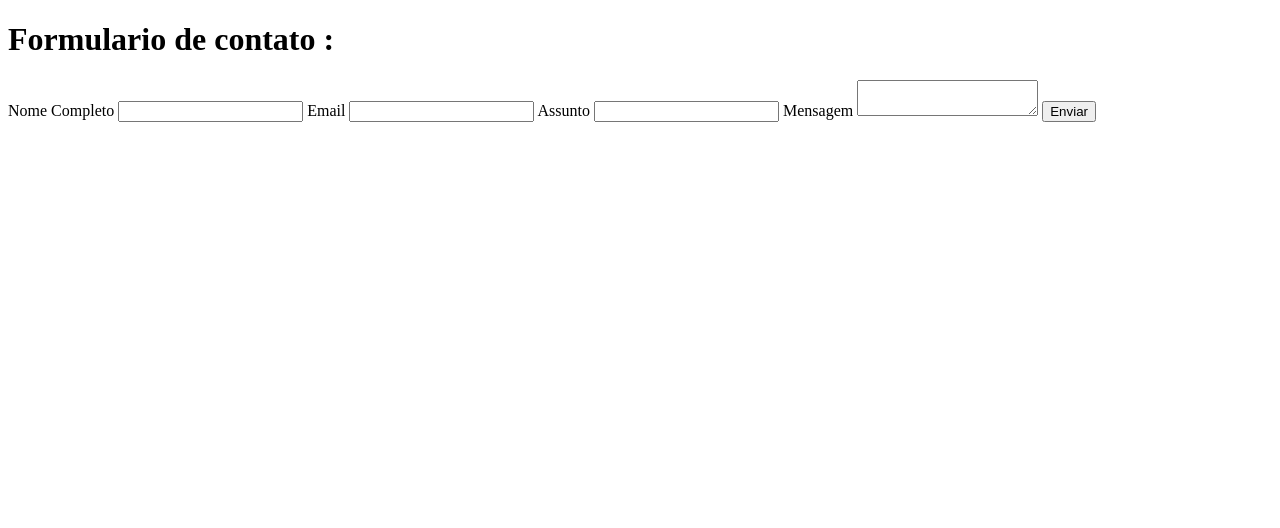
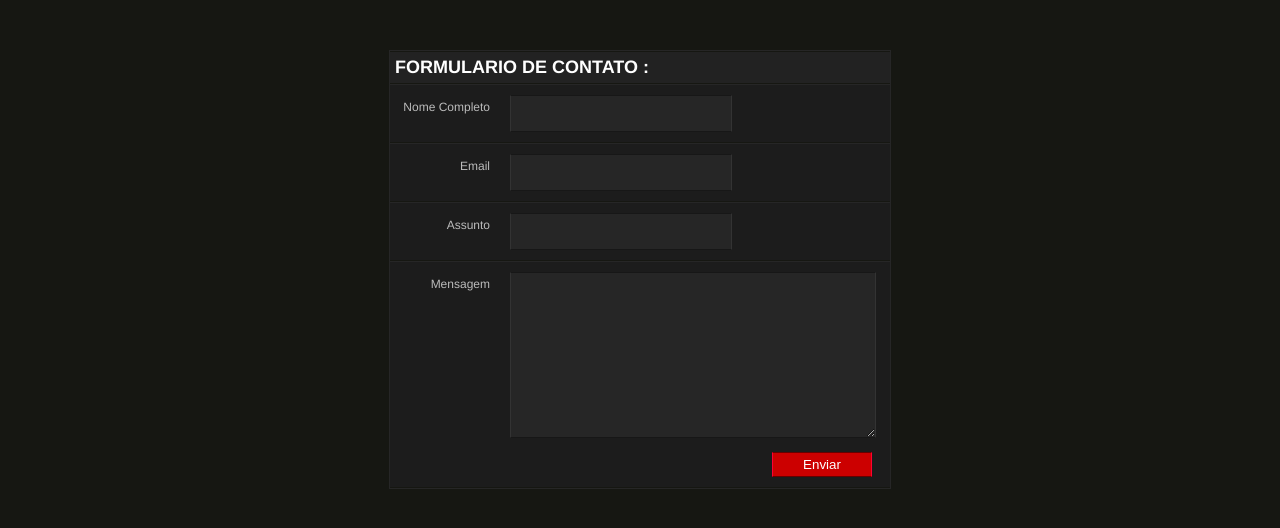
Before and after one commit to SusisJava2021/aprendendo-git, a plain HTML site: page index.html in a window 1280 px wide. Drawn offline with Linux system fonts and the light colour scheme.

Commit message:
Estilizando o html

```diff
--- /dev/null
+++ b/estilo.css
@@ -0,0 +1,79 @@
+*{ margin:0; padding:0;}
+
+body{ font:100% normal Arial, Helvetica, sans-serif; background:#161712;}
+
+form,input,select,textarea{margin:0; padding:0; color:#ffffff;}
+
+div.box {
+    margin:0 auto;
+    width:500px;
+    background:#222222;
+    position:relative;
+    top:50px;
+    border:1px solid #262626;
+}
+
+div.box h1 {
+    color:#ffffff;
+    font-size:18px;
+    text-transform:uppercase;
+    padding:5px 0 5px 5px;
+    border-bottom:1px solid #161712;
+    border-top:1px solid #161712;
+}
+
+div.box label {
+    width:100%;
+    display: block;
+    background:#1C1C1C;
+    border-top:1px solid #262626;
+    border-bottom:1px solid #161712;
+    padding:10px 0 10px 0;
+}
+
+div.box label span {
+    display: block;
+    color:#bbbbbb;
+    font-size:12px;
+    float:left;
+    width:100px;
+    text-align:right;
+    padding:5px 20px 0 0;
+}
+
+div.box .input_text {
+    padding:10px 10px;
+    width:200px;
+    background:#262626;
+    border-bottom: 1px double #171717;
+    border-top: 1px double #171717;
+    border-left:1px double #333333;
+    border-right:1px double #333333;
+}
+
+div.box .message{
+    padding:7px 7px;
+    width:350px;
+    background:#262626;
+    border-bottom: 1px double #171717;
+    border-top: 1px double #171717;
+    border-left:1px double #333333;
+    border-right:1px double #333333;
+    overflow:hidden;
+    height:150px;
+}
+
+div.box .button{
+    margin:0 0 10px 0;
+    padding:4px 7px;
+    background:#CC0000;
+    border:0px;
+    position: relative;
+    top:10px;
+    left:382px;
+    width:100px;
+    border-bottom: 1px double #660000;
+    border-top: 1px double #660000;
+    border-left:1px double #FF0033;
+    border-right:1px double #FF0033;
+}
--- a/index.html
+++ b/index.html
@@ -3,21 +3,22 @@
 <head>
 	    <meta charset="utf-8" />
 	    <title>Formulario Simples</title>
+	    <link rel="stylesheet" href="estilo.css">
 	</head>
     <body>
-<div>
+	    <div class= "box">
              <h1>Formulario de contato : </h1>
-	<div class= "box">
 	         <label>
 		          <span>Nome Completo</span>
 		          <input type="text" class="input_text" name="nome" id="name" />
 		</label>
 
 		<label>
+			 <span>Email</span>
+		     <input type="text" class="input_text" name="email" id="email" />
+	    </label>
 
-			 <span>Email</span>
-		     <input type="text" class="input text" name="email" id="email" />
-	</label>
+	    <label>
 	         <span>Assunto</span>
 	         <input type="text" class="input_text" name="assunto" id="subject"/>
         </label>
```
Also changed, not shown: descricao-tarefa-A200.txt (added). Lines whose indentation alone changed are shown as unchanged.
